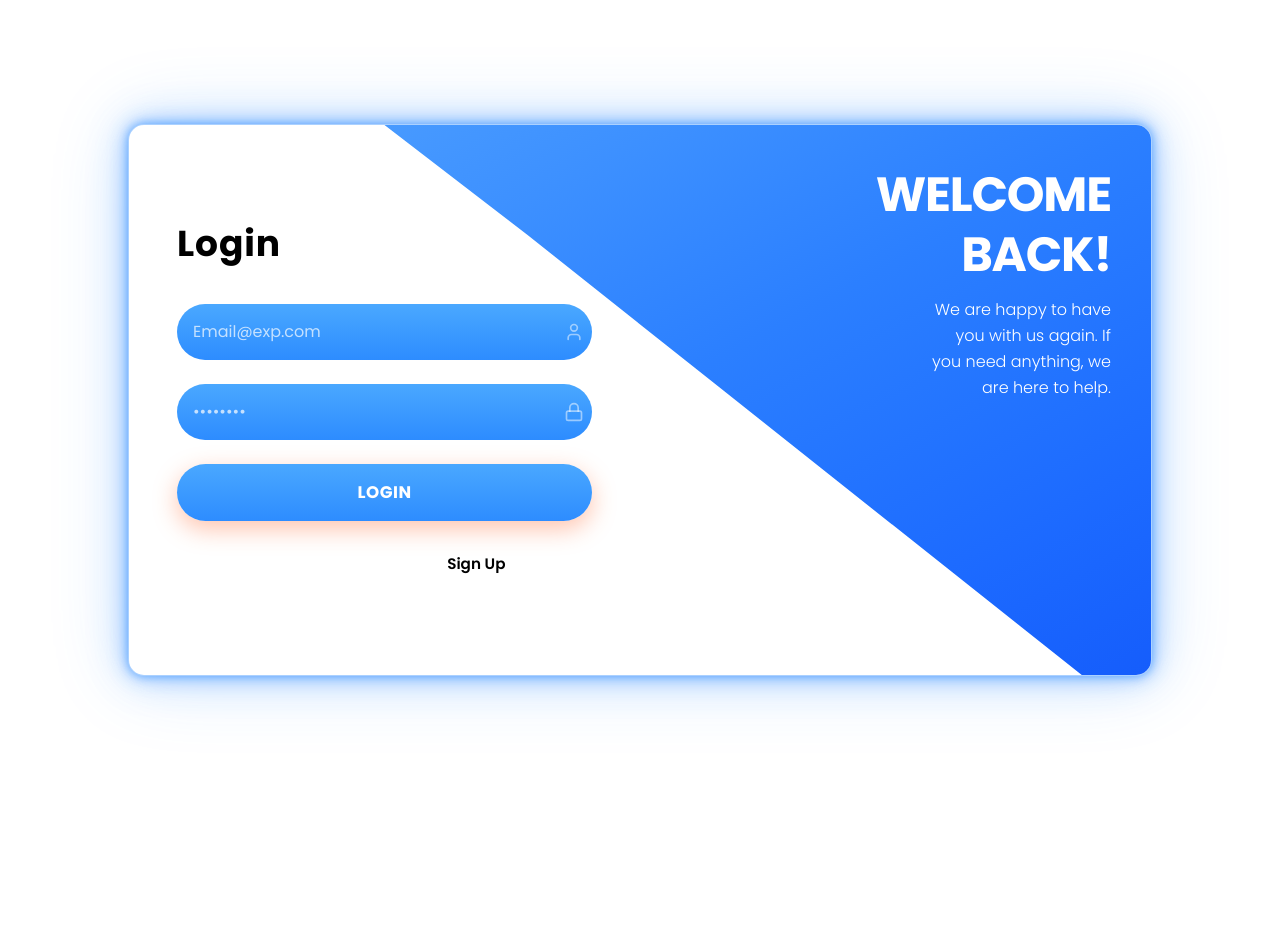
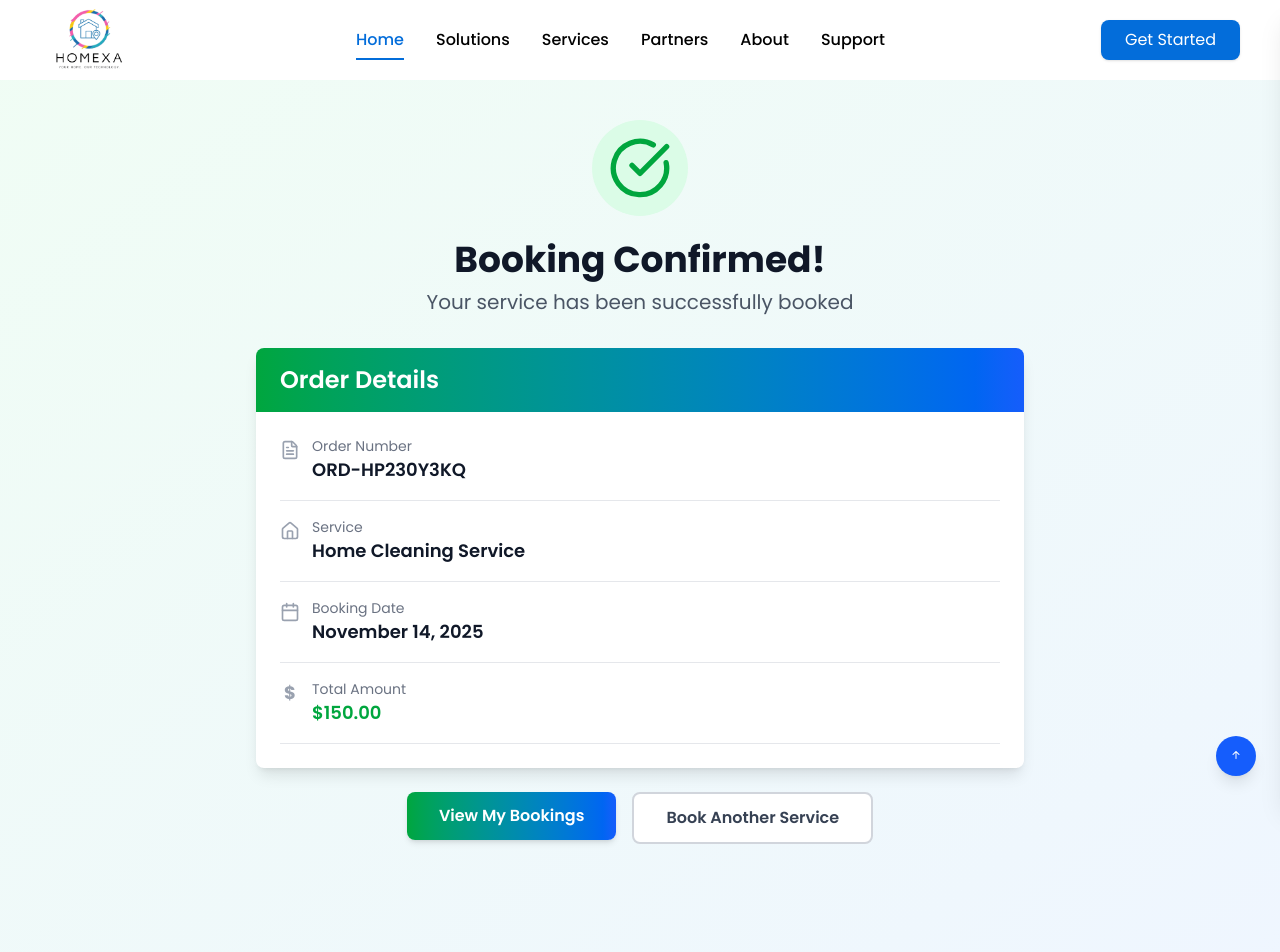
Before and after one commit to navdeeppathan/service-provider-application, a React (Vite) app: page /success in a window 1280 px wide. Shown: the top 952 px of the page. Before the commit the page ends 800 px from the top, so only its background shows below. Built offline with nearby package versions, Linux system fonts and the light colour scheme.

Commit message:
Your commit websitef

```diff
--- a/src/App.jsx
+++ b/src/App.jsx
@@ -36,6 +36,7 @@ import Support from "./pages/Support";
 import Termandcondition from "./pages/Termandcondition";
 import AllPolicy from "./pages/AllPolicy";
 import ServiceProviderListAll from "./pages/ServiceProviderListAll";
+import Successpage from "./pages/Checkout/Successpage";
 
 function App() {
   return (
@@ -56,6 +57,7 @@ function App() {
     <Route path="/serviceproviderlist/:id" element={<ServiceProviderList />} />
     <Route path="/serviceproviderlistall" element={<ServiceProviderListAll />} />
     <Route path="/checkout" element={<CheckoutLayout />} />
+    <Route path="/success" element={<Successpage />} />
     <Route path="/profile" element={<Profile />} />
     <Route path="/profile/dashboard" element={<Dashboard/>} />
     <Route path="/profile/orders" element={<Orders/>} />
--- a/src/pages/Checkout/CheckoutLayout.jsx
+++ b/src/pages/Checkout/CheckoutLayout.jsx
@@ -7,10 +7,13 @@ import Step3Payment from "./Step3Payment";
 import Step4Review from "./Step4Review";
 import OrderSummary from "./OrderSummary";
 import { servicesCatalog } from "./data";
+import Swal from "sweetalert2";
+import Footer from "../../utils/Footer";
+import { useNavigate } from "react-router-dom";
 
 const CheckoutLayout = () => {
     const [step, setStep] = useState(1);
-
+const navigate =useNavigate()
     // central booking state
     const [booking, setBooking] = useState({
         service: servicesCatalog[0], // default selected service
@@ -62,7 +65,8 @@ const CheckoutLayout = () => {
     const placeOrder = () => {
         // TODO: call API to create booking
         console.log("Placing booking:", booking);
-        alert("Booking placed — check console for payload (mock).");
+        Swal.fire("Booking placed — check console for payload (mock).");
+        navigate("/success")
         // After placing, go to review (or confirmation page)
         goto(4);
     };
@@ -71,7 +75,7 @@ const CheckoutLayout = () => {
 
         <div className="min-h-screen bg-gray-50">
             <Header />
-        <div className="container mx-auto px-6 py-12">
+        <div className="container mx-auto px-6 py-8">
             <div className="grid grid-cols-1 lg:grid-cols-12 gap-8 mt-30">
             {/* Main steps area */}
             <div className="lg:col-span-8 bg-white rounded-xl shadow p-8">
@@ -138,6 +142,8 @@ const CheckoutLayout = () => {
             </div>
             </div>
         </div>
+
+         <Footer/>
         </div>
     );
 };
--- /dev/null
+++ b/src/pages/Checkout/Successpage.jsx
@@ -0,0 +1,117 @@
+import React from "react";
+import { CheckCircle, Calendar, Mail, Phone, Home, FileText } from "lucide-react";
+import Header from "../../utils/Header";
+import Footer from "../../utils/Footer";
+import { Link } from "react-router-dom";
+
+
+
+const Successpage = () => {
+  const orderDetails = {
+    orderNumber: "ORD-" + Math.random().toString(36).substr(2, 9).toUpperCase(),
+    date: new Date().toLocaleDateString('en-US', {
+      year: 'numeric',
+      month: 'long',
+      day: 'numeric'
+    }),
+    service: "Home Cleaning Service",
+    amount: "$150.00",
+    customerName: "John Doe",
+    email: "john.doe@example.com",
+    phone: "+1 (555) 123-4567",
+    address: "123 Main Street, Apt 4B, New York, NY 10001"
+  };
+
+  return (
+    <>
+      <Header />
+
+      <div className="min-h-screen bg-gradient-to-br from-green-50 to-blue-50 py-30 px-4 sm:px-6 lg:px-8">
+        <div className="max-w-3xl mx-auto">
+          {/* Success Icon and Message */}
+          <div className="text-center mb-8 animate-fade-in">
+            <div className="inline-flex items-center justify-center w-24 h-24 bg-green-100 rounded-full mb-6">
+              <CheckCircle className="w-16 h-16 text-green-600" />
+            </div>
+            <h1 className="text-4xl font-bold text-gray-900 mb-2">
+              Booking Confirmed!
+            </h1>
+            <p className="text-xl text-gray-600">
+              Your service has been successfully booked
+            </p>
+          </div>
+
+          {/* Order Details Card */}
+          <div className="bg-white rounded-lg shadow-lg overflow-hidden mb-6">
+            <div className="bg-gradient-to-r from-green-600 to-blue-600 px-6 py-4">
+              <h2 className="text-2xl font-semibold text-white">Order Details</h2>
+            </div>
+
+            <div className="p-6 space-y-4">
+              {/* Order Number */}
+              <div className="flex items-start pb-4 border-b border-gray-200">
+                <FileText className="w-5 h-5 text-gray-400 mt-1 mr-3" />
+                <div className="flex-1">
+                  <p className="text-sm text-gray-500">Order Number</p>
+                  <p className="text-lg font-semibold text-gray-900">{orderDetails.orderNumber}</p>
+                </div>
+              </div>
+
+              {/* Service */}
+              <div className="flex items-start pb-4 border-b border-gray-200">
+                <Home className="w-5 h-5 text-gray-400 mt-1 mr-3" />
+                <div className="flex-1">
+                  <p className="text-sm text-gray-500">Service</p>
+                  <p className="text-lg font-semibold text-gray-900">{orderDetails.service}</p>
+                </div>
+              </div>
+
+              {/* Date */}
+              <div className="flex items-start pb-4 border-b border-gray-200">
+                <Calendar className="w-5 h-5 text-gray-400 mt-1 mr-3" />
+                <div className="flex-1">
+                  <p className="text-sm text-gray-500">Booking Date</p>
+                  <p className="text-lg font-semibold text-gray-900">{orderDetails.date}</p>
+                </div>
+              </div>
+
+              {/* Amount */}
+              <div className="flex items-start pb-4 border-b border-gray-200">
+                <div className="w-5 h-5 text-gray-400 mt-1 mr-3 flex items-center justify-center">
+                  <span className="text-lg font-bold">$</span>
+                </div>
+                <div className="flex-1">
+                  <p className="text-sm text-gray-500">Total Amount</p>
+                  <p className="text-lg font-semibold text-green-600">{orderDetails.amount}</p>
+                </div>
+              </div>
+            </div>
+          </div>
+
+
+
+
+
+          {/* Action Buttons */}
+          <div className="flex flex-col sm:flex-row gap-4 justify-center">
+            <Link to ="/profile/orders">
+            <button className="bg-gradient-to-r from-green-600 to-blue-600 text-white px-8 py-3 rounded-lg font-semibold hover:from-green-700 hover:to-blue-700 transition-all shadow-md">
+              View My Bookings
+            </button>
+            </Link>
+            <Link to ="/">
+
+            <button className="bg-white text-gray-700 px-8 py-3 rounded-lg font-semibold border-2 border-gray-300 hover:border-gray-400 transition-all">
+              Book Another Service
+            </button>
+            </Link>
+          </div>
+        </div>
+      </div>
+
+      <Footer />
+    </>
+  );
+};
+
+export default Successpage;
--- a/src/pages/ServiceProviderList.jsx
+++ b/src/pages/ServiceProviderList.jsx
@@ -1,13 +1,14 @@
 import React, { useState } from "react";
 import Header from "../utils/Header";
 import Footer from "../utils/Footer";
-import { useParams } from "react-router-dom";
+import { useNavigate, useParams } from "react-router-dom";
 
 import { Swiper, SwiperSlide } from "swiper/react";
 import { Navigation, Thumbs } from "swiper/modules";
 import "swiper/css";
 import "swiper/css/navigation";
 import "swiper/css/thumbs";
+import Swal from "sweetalert2";
 
 /**
  * ServiceProviderList (Final)
@@ -51,6 +52,7 @@ export default function ServiceProviderList() {
   const [thumbsSwiper, setThumbsSwiper] = useState(null);
   const [activeTab, setActiveTab] = useState("About");
   const [readMore, setReadMore] = useState(false);
+  const navigate = useNavigate();
 
   const plans = [
     { name: "Classic", price: "150 AED", desc: "Basic service" },
@@ -58,6 +60,27 @@ export default function ServiceProviderList() {
     { name: "Platinum", price: "230 AED", desc: "Full service with priority" },
   ];
 
+
+
+  const handleBook = async () => {
+  try {
+    const token = localStorage.getItem("token"); // 🔑 get token from localStorage
+
+    if (!token) {
+       Swal.fire({
+            icon: "warning",
+            title: "Login Required",
+            text: "Please log in first to continue.",
+            confirmButtonColor: "#0A3D8F", // Optional: custom button color
+          });
+      return;
+    }
+
+
+    navigate('/checkout')
+  } catch (error) {
+  }
+};
   return (
     <>
       <Header />
@@ -199,7 +222,7 @@ export default function ServiceProviderList() {
 
                 {/* Quick actions */}
                 <div className="bg-white rounded-lg p-3 shadow-sm flex items-center gap-3">
-                  <button className="flex-1 bg-[#1E57E0] text-white py-3 rounded-lg font-semibold">Book Service</button>
+                  <button onClick={handleBook} className="flex-1 bg-[#1E57E0] text-white py-3 rounded-lg font-semibold">Book Service</button>
                   <button className="w-12 h-12 bg-white border rounded-lg shadow flex items-center justify-center">
                     <i className="bi bi-chat-dots text-lg"></i>
                   </button>
```
